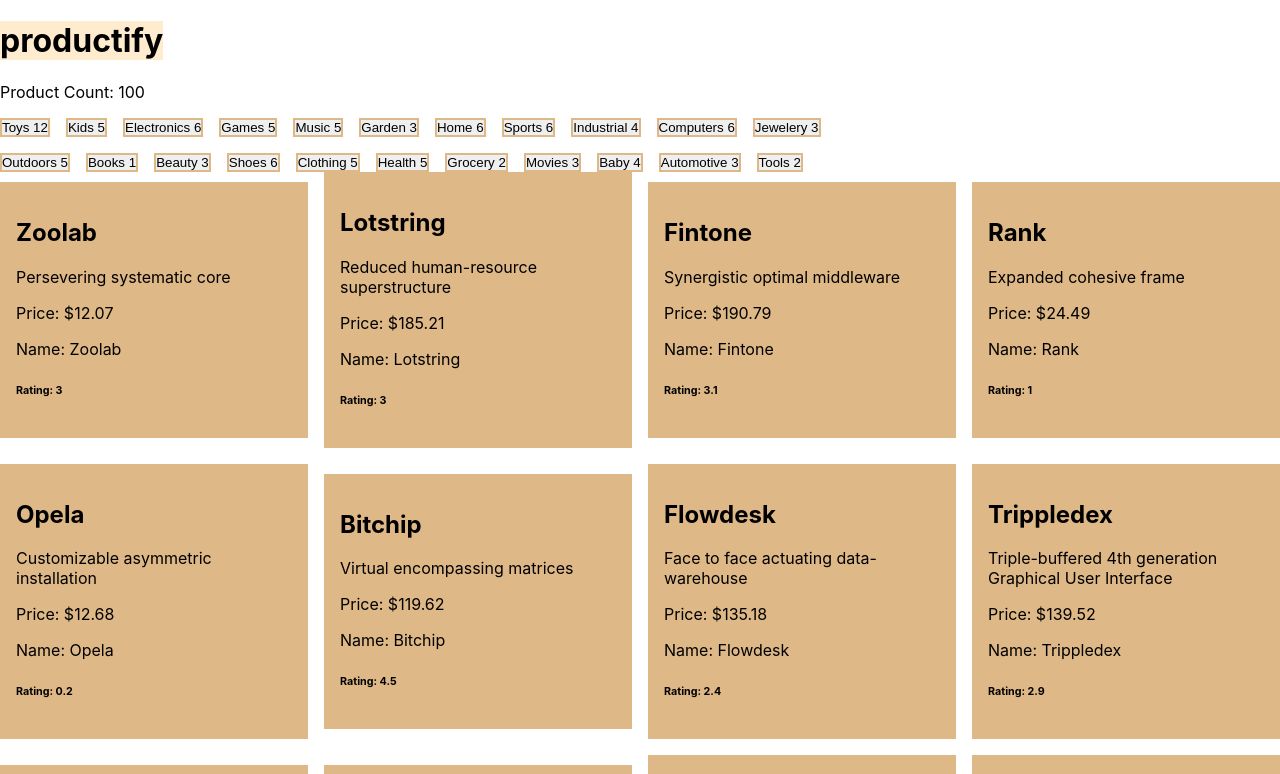
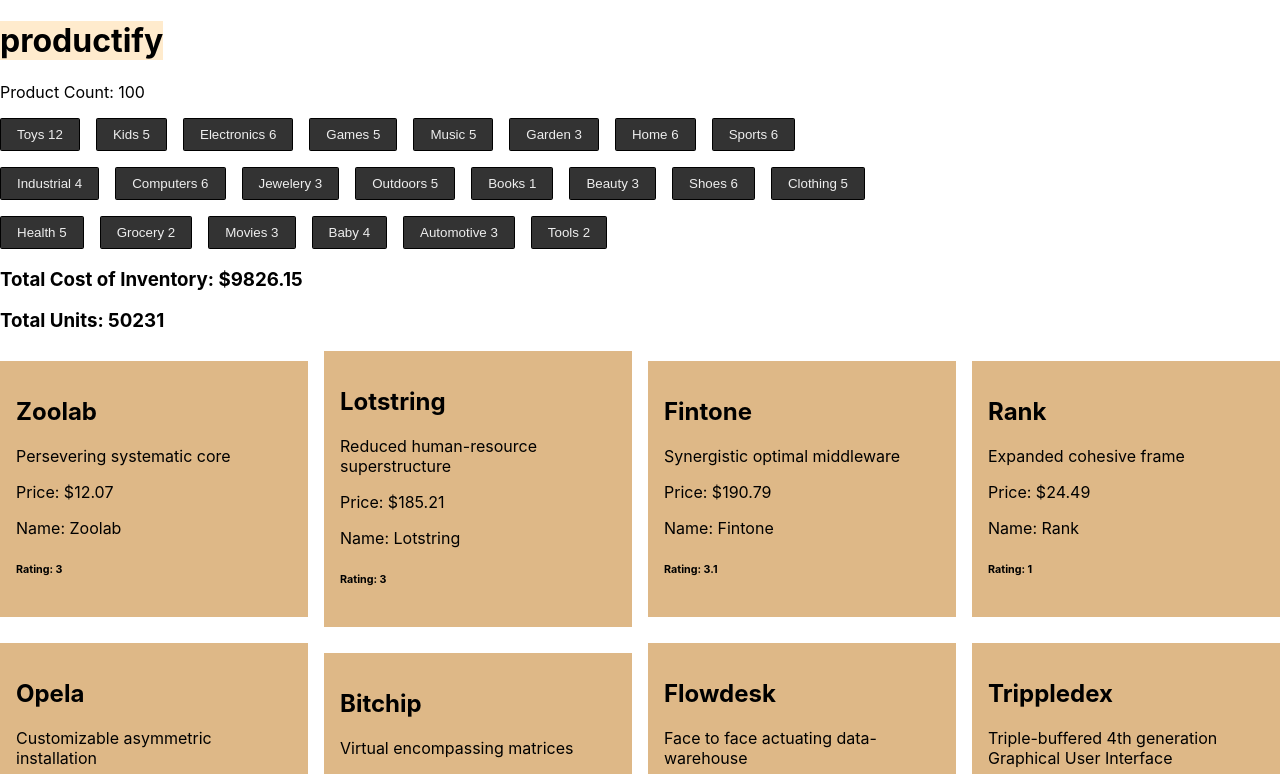
Before and after one commit to mekcherie/react-product-list-, a React (Create React App) app: page / in a window 1280 px wide. Shown: the top 774 px of the page. Built offline with nearby package versions, Linux system fonts and the light colour scheme.

Commit message:
completed all the challenges

```diff
--- a/src/App.js
+++ b/src/App.js
@@ -1,19 +1,26 @@
 import './App.css';
+import {useState} from 'react'
 import data, { uniqueCategories} from './data'
-
+import Header from './Header'
 import Category from './Category'
-import Header from './Header'
+import Inventory from './Inventory';
 function App() {
+  const [category, setCategory] = useState('Kids');
   return (
     <div>
     <div className="App">
-       <Header
+      <Header
           title="productify"
           productCount = {data.length}
           categoryCount = {uniqueCategories} />
 
-        <Category />
-       </div>
+      <Category
+        category={category}
+        onClick={newCategory => setCategory(newCategory)}
+      />
+
+      <Inventory />
+      </div>
 
     <div className ="obj">
       {data.map(obj => {
--- a/src/Category.css
+++ b/src/Category.css
@@ -5,7 +5,11 @@
 }
 .Category > button {
     font: 1rem;
-    padding: 0 0;
-    border-style: double;
-    border-color: burlywood;
-}
+    padding: 0.5rem 1rem;
+    border-width: 1px;
+    border-style: solid;
+    border-color: #000;
+    border-radius: 0.1rem;
+    background-color: #333;
+    color: #eee;
+  }
--- a/src/Category.js
+++ b/src/Category.js
@@ -1,14 +1,21 @@
 import {catAndCounts} from './data'
 import './Category.css'
 
-function Category() {
+function CategoryList(props) {
+  const { category, onClick } = props;
+
   return (
-        <div className = "Category">
+    <div className="Category">
       {catAndCounts.map(obj => {
+        const { name, count } = obj
+        const className = name === category ? 'selected' : '';
         return (
-            <button>
-              {obj.name}
-              <span> {obj.count} </span>
+          <button
+            className={className}
+            onClick={() => onClick(name)}
+          >
+            {name}
+            <span> {count}</span>
           </button>
         )
       })}
@@ -16,4 +23,4 @@ function Category() {
   )
 }
 
-export default Category
+export default CategoryList;
--- /dev/null
+++ b/src/Inventory.js
@@ -0,0 +1,20 @@
+import data from './data';
+
+const total = data.reduce( (acc, obj) => {
+  return acc + parseFloat( obj.price.slice(1) );
+}, 0 ).toFixed(2);
+
+const totalUnits = data.reduce( (acc, obj) => {
+  return acc + obj.units
+}, 0 );
+
+function Inventory() {
+  return (
+    <div className="Inventory">
+      <h3>Total Cost of Inventory: ${total}</h3>
+      <h3>Total Units: {totalUnits}</h3>
+    </div>
+  )
+}
+
+export default Inventory;
```
Lines whose indentation alone changed are shown as unchanged.
